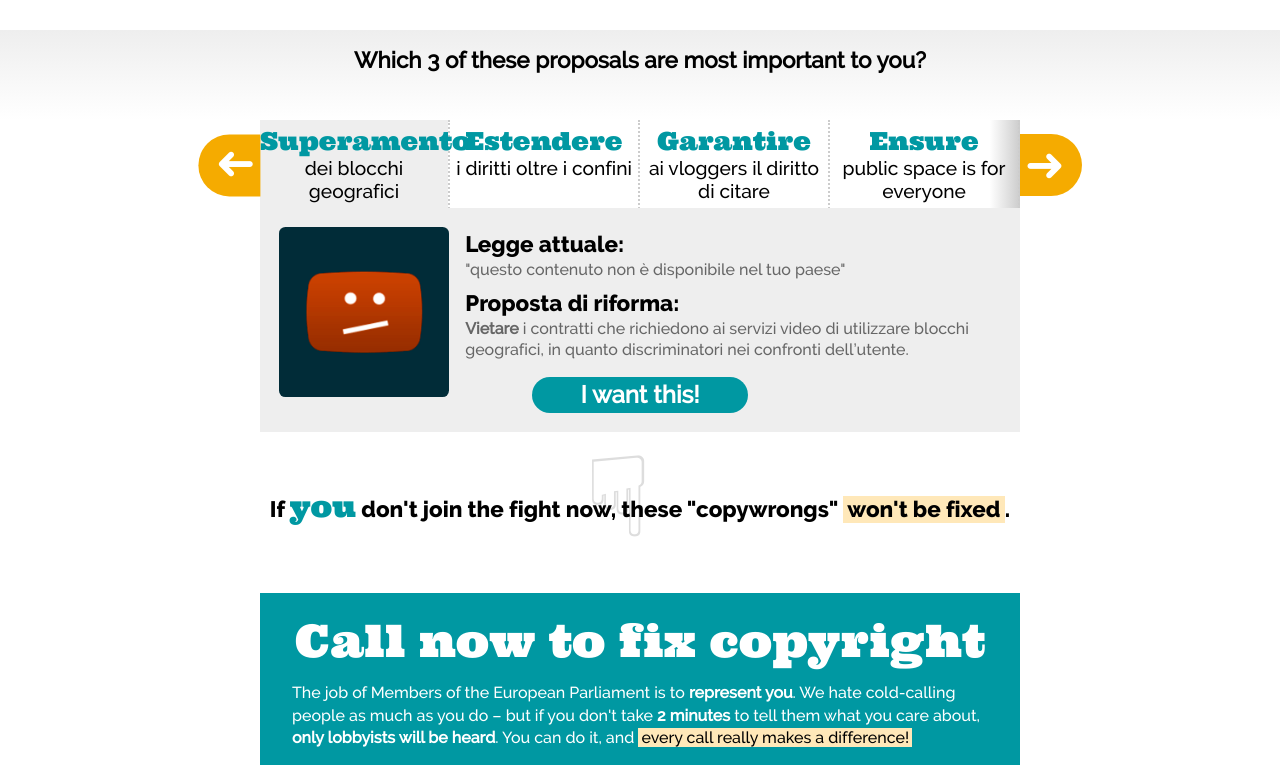
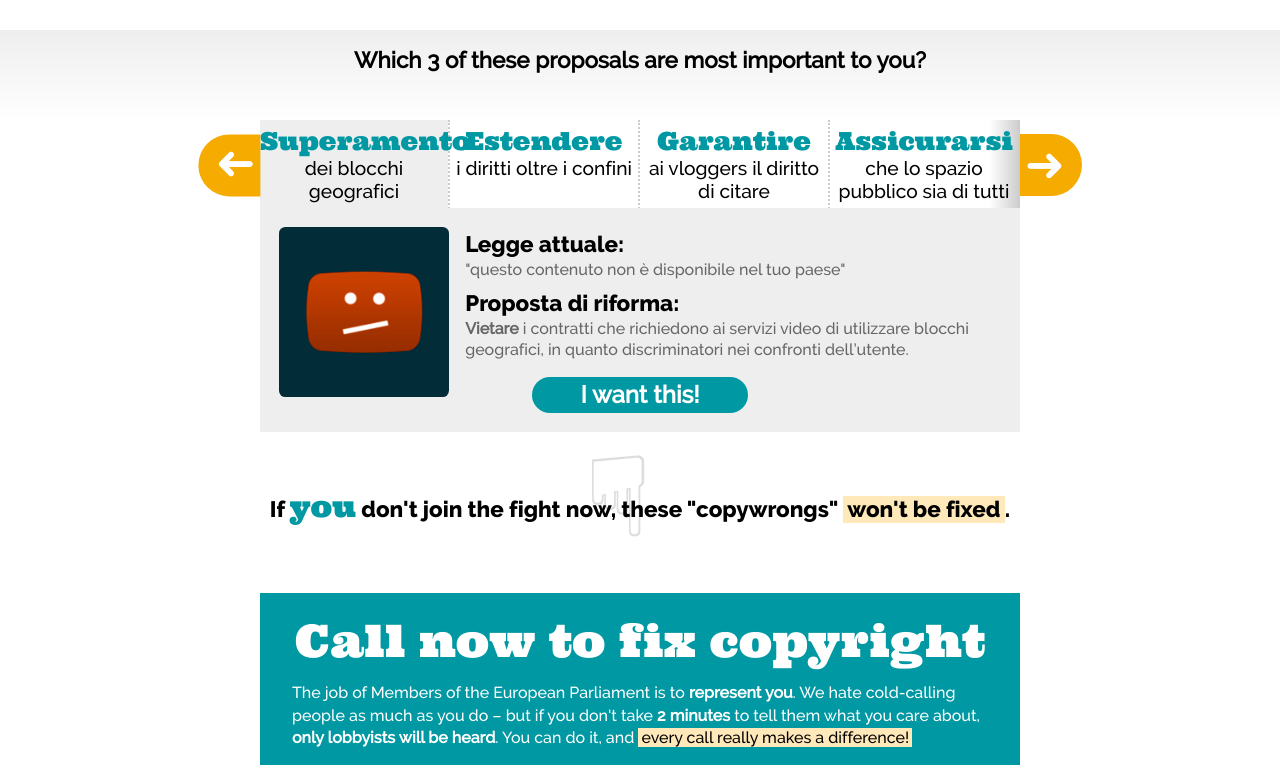
Before and after one commit to Copywrongs-Gang/Copywrongs2, a Jekyll site: the page built from it/index.html, in a window 1280 px wide and 900 px high, scrolled down 735 px, cut to the strip 135-900 px from the top of the window. Built offline with Jekyll 4.4.1, drawn with Linux system fonts in a browser that asks for light colours; comment, search, counter and statistics services are not loaded; some of the changed lines change nothing that is shown.

Commit message:
italian: add publicspace

```diff
--- a/_data/italian.yml
+++ b/_data/italian.yml
@@ -58,9 +58,9 @@
     please: "Please allow libraries to <strong>e-lend books</strong>."
     do: Vote for  amendments <abbr class="am" title="Calls for expanding mandatory exceptions to cover libraries">#348</abbr>, <abbr class="am" title="Calls for strengthening exceptions in the public interest">#350</abbr> and for the compromise amendment on point <span class="am">#20</span> of MEP Reda's report.
 publicspace:
-    h: "<span>Ensure</span> public space is for everyone"
-    cw: "In Germany you can freely post photos of public buildings online – but across the border in France the architect could sue you!"
-    eu: "Ensure <strong>freedom of panorama</strong> across Europe: Publishing pictures of what's permanently in the public must be legal."
+    h: "<span>Assicurarsi</span> che lo spazio pubblico sia di tutti"
+    cw: "In Germania si può liberamente postare foto di edifici pubblici online, ma lungo il confine con la Francia l’architetto può citarti in giudizio."
+    eu: "Assicurare la <strong>libertà di panorama</strong> in tutta Europa: pubblicare fotodi ciò che sta permanentemente in pubblico deve essere legale."
     link: "https://juliareda.eu/copyright-evaluation-report-explained/#panorama"
     please: "Please ensure <strong>freedom of panorama</strong> in Europe, so that sharing photos of public buildings is legal – no matter whether for commercial or non-commercial purposes."
     do: Reject any amendements that water down <a class="am" href="https://juliareda.eu/copyright-evaluation-report-explained/#panorama" target="_blank">#16</a> of MEP Reda's report, vote for the original text.
```
